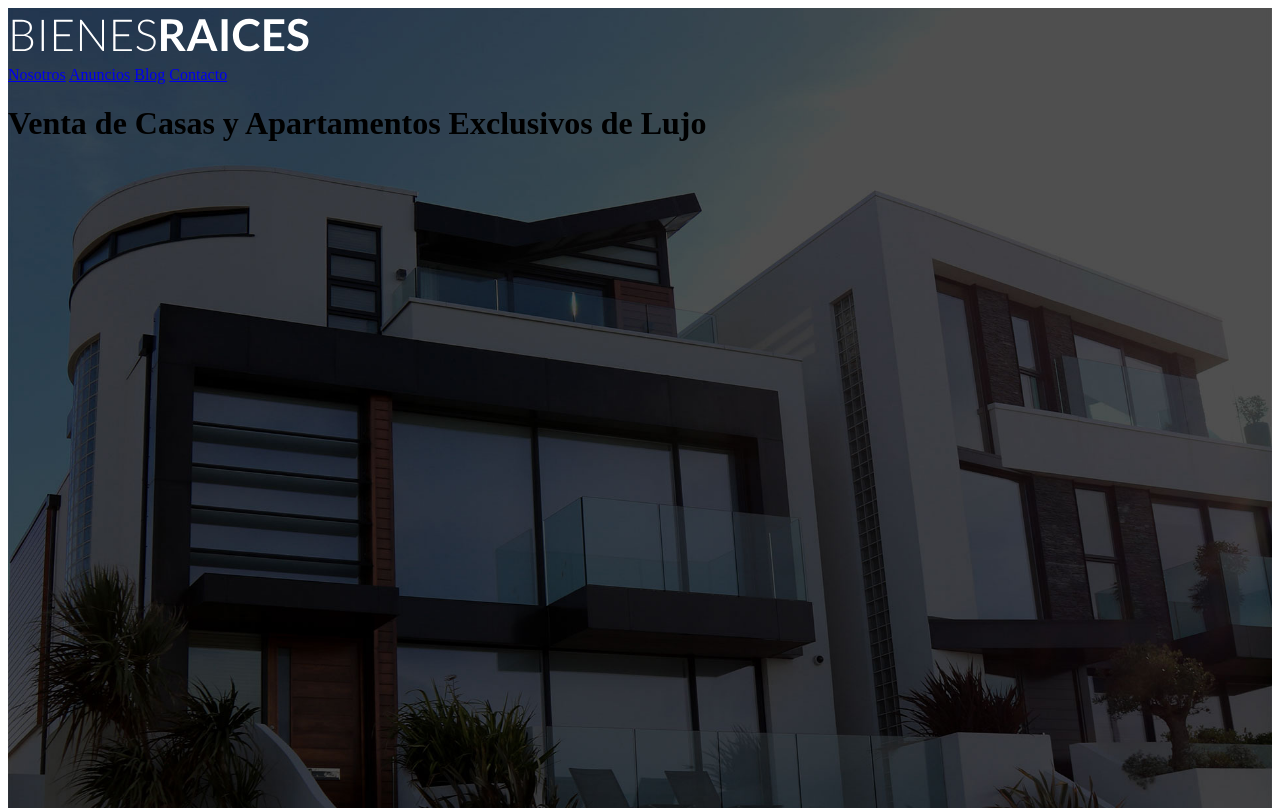
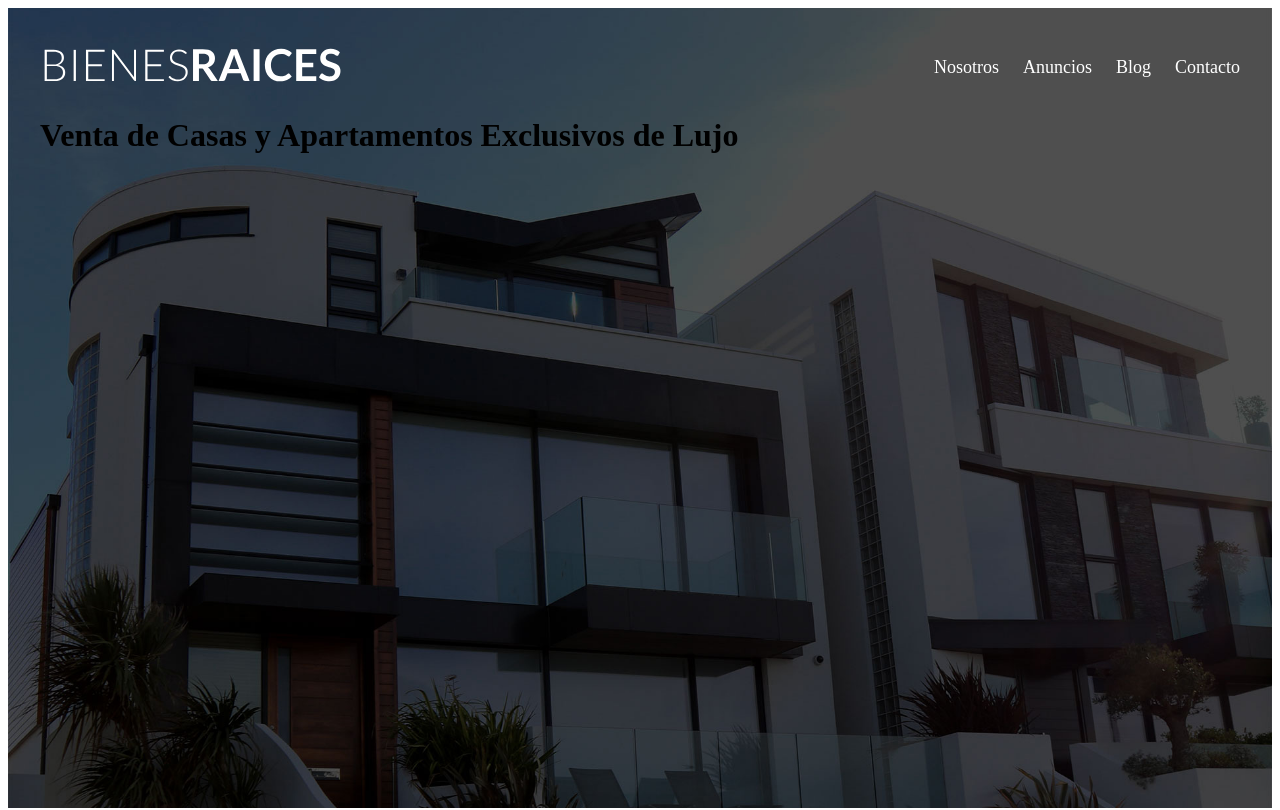
Before and after one commit to Alcreed/Practica-Bienes-Raices, a plain HTML site: page index.html in a window 1280 px wide. Shown: the top 810 px of the page. Drawn offline with Linux system fonts and the light colour scheme.

Commit message:
Aplicando estilos al header
Al nav y a los enlaces

```diff
--- a/css/estilos.css
+++ b/css/estilos.css
@@ -1,5 +1,14 @@
+/*body{
+    margin: 0 auto;
+}
+
+/*Globales*/
+.contenedor{
+    max-width: 1200px;
+    margin: 0 auto;
+}
+
 /*Header*/
-
 .site-header, .inicio{
     background-image: url(../img/header.jpg);
     background-position: center center;
@@ -7,3 +16,22 @@
     height: 100vh;
     min-height: 600px;
 }
+
+.barra{
+    display: flex;
+    justify-content: space-between;
+    align-items: center;
+    padding-top: 30px;
+}
+
+/* Navegacion */
+.navegacion a{
+    color: white;
+    text-decoration: none;
+    font-size: 18px;
+    margin-right: 20px;
+}
+
+.navegacion a:last-of-type{ /*Pseudoselector*/
+    margin: 0;
+}
--- a/index.html
+++ b/index.html
@@ -7,19 +7,24 @@
     <link rel="stylesheet" href="css/estilos.css">
 </head>
 <body>
+
     <header class="site-header inicio">
 
+        <div class="contenedor">
+            <div class="barra">
                 <a href="/">
                     <img src="img/logo.svg" alt="Logotipo de Bienes Raices">
                 </a>
-        <nav>
+                <nav class="navegacion">
                     <a href="nosotros.html">Nosotros</a>
                     <a href="anuncios.html">Anuncios</a>
                     <a href="blog.html">Blog</a>
                     <a href="contacto.html">Contacto</a>
                 </nav>
+            </div>
 
             <h1>Venta de Casas y Apartamentos Exclusivos de Lujo</h1>
+        </div>
 
     </header>
 
```
Lines whose indentation alone changed are shown as unchanged.
